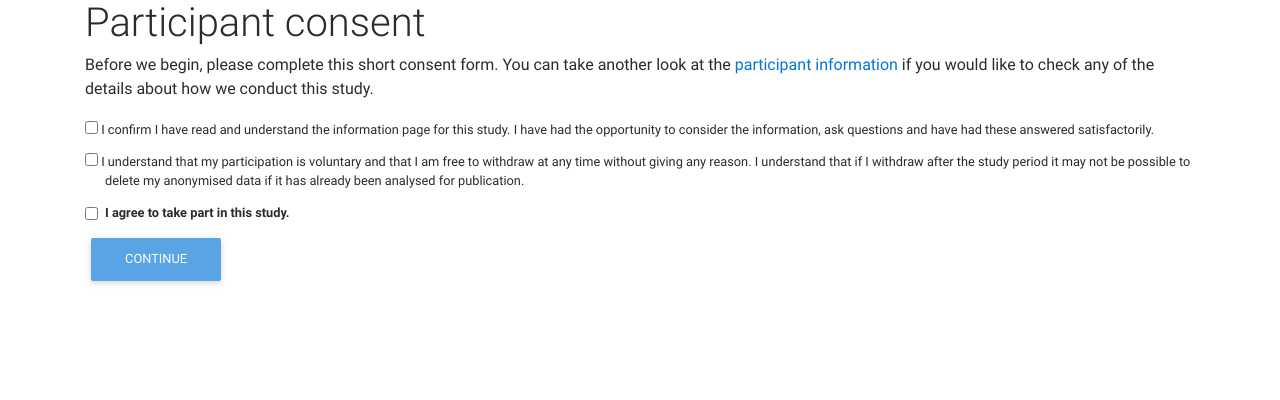
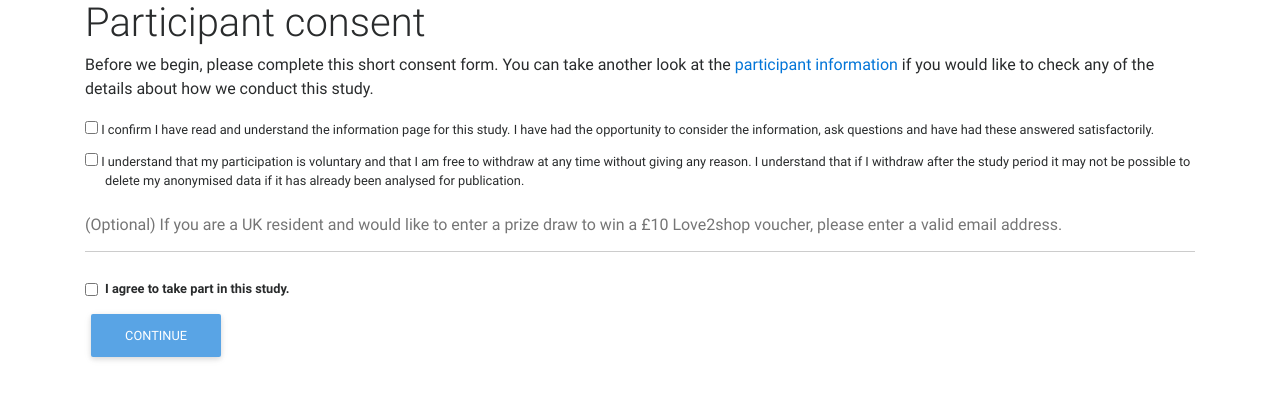
Before and after one commit to barneyboo/nutrition, a Django app: page /store/consent in a window 1280 px wide. Shown: the part 189-589 px from the top of the page. Run offline with Django 3.2, Linux system fonts and the light colour scheme; some libraries are stand-ins or nearby versions.

Commit message:
add support for email address in consent flow

```diff
--- a/store/models.py
+++ b/store/models.py
@@ -16,6 +16,7 @@ class Participant(models.Model):
     page_nav_route = JSONField()
     debrief_questions = JSONField()
     debrief_answers = JSONField()
+    email = models.EmailField(null=True)
 
 
 class Category(models.Model):
--- a/store/templates/store/consent.html
+++ b/store/templates/store/consent.html
@@ -27,6 +27,13 @@ information</a> if you would like to check any of the details about how we condu
         </label>
     </div>
 
+        <div class="form-check">
+         <div class="md-form">
+            <input type="text" name="consent-mail" id="consent-mail" class="form-control">
+            <label for="wrongcat-other" class="">(Optional) If you are a UK resident and would like to enter a prize draw to win a £10 Love2shop voucher, please enter a valid email address. </label>
+        </div>
+    </div>
+
     <div class="form-check">
         <label class="form-check-label">
             <input class="form-check-input form-control-lg" name="consent-info" type="checkbox" value="">
@@ -36,12 +43,22 @@ information</a> if you would like to check any of the details about how we condu
 
 <div>
 
-<a class="btn btn-primary disabled" href="profiler" role="button">Continue</a>
+<a class="btn btn-primary disabled" href="#" role="button">Continue</a>
 {% endblock %}
 
 {% block scripts %}
 
 <script type="text/javascript">
+
+    $(".btn").click(function() {
+        if($(this).hasClass("disabled"))
+            return;
+        if($("#consent-mail").val().length > 0) {
+            window.location.replace("profiler?mail=" + encodeURIComponent($("#consent-mail").val()))
+        }
+        else
+            window.location.replace("profiler");
+    })
 
     $("input").click(function() {
         if($("input:checked").length == 3)
--- a/store/templates/store/info.html
+++ b/store/templates/store/info.html
@@ -19,8 +19,9 @@
 <p>You will then be given a short list of possible tasks to choose from, such as “Choose an app which lets you track your running”. You will then be taken to a simplified app store which you can explore, within which you can choose the app you would adopt if you were trying to complete this task in the real world. Finally, you will be asked a few questions about your experience, which should only take a further 5 minutes.</p>
 
 <h2>What are the potential benefits and risks?</h2>
-<p>While the immediate benefits of this study to you are limited, we will provide you with a personalised profile of your preferences which might help you identify services which comply with them. The primary benefit of this study, however, is to improve how similar app stores highlight appropriate apps in the future.</p>
-<p>There are no foreseeable risks arising from participation in this research and while you will not receive any payment, you will make a vital contribution to privacy research and possibly improving the experience for others.</p>
+<p>You can choose to enter a prize draw for one of six £10 <a href="https://www.highstreetvouchers.com/gift/where-to-spend-love2shop-vouchers" target="_blank">Love2shop vouchers</a>. To be eligible for the prize draw, you must be located in the United Kingdom, provide a valid email address, and complete the study. The provided email address is only used for the purpose of contacting winners, and is not shared with any third parties or used to identify your responses.</p>
+<p> In addition, all participants are provided with a personalised profile of your preferences which might help you identify services which comply with them. The primary benefit of this study, however, is to improve how similar app stores highlight appropriate apps in the future.</p>
+<p>There are no foreseeable risks arising from participation in this research. You will make a vital contribution to privacy research and possibly improve the experience for others.</p>
 
 <h2>What will happen if I don't want to carry on with the study?</h2>
 <p>Your participation in the study is entirely voluntary, and you can choose not to answer any questions, or withdraw from the task entirely at any time.</p>
--- a/store/views.py
+++ b/store/views.py
@@ -246,7 +246,8 @@ def profiler(request):
     # get the next question or mark the questionnaire as finished for redirection
     # view handles all validation logic, js is just presentation layer
 
-
+    email = request.GET.get("mail","")
+    request.session['mail'] = email
     while True:
         app1 = random.choice(questions)
         app2 = random.choice(questions)
@@ -325,6 +326,7 @@ def post_task(request):
     participant.task = task
     participant.condition = random.randint(0,2)
     participant.profiler_answers = request.session.get("ranks")
+    participant.email = request.session.get('mail')
     participant.save()
 
     request.session["p_id"] = participant.id
```
